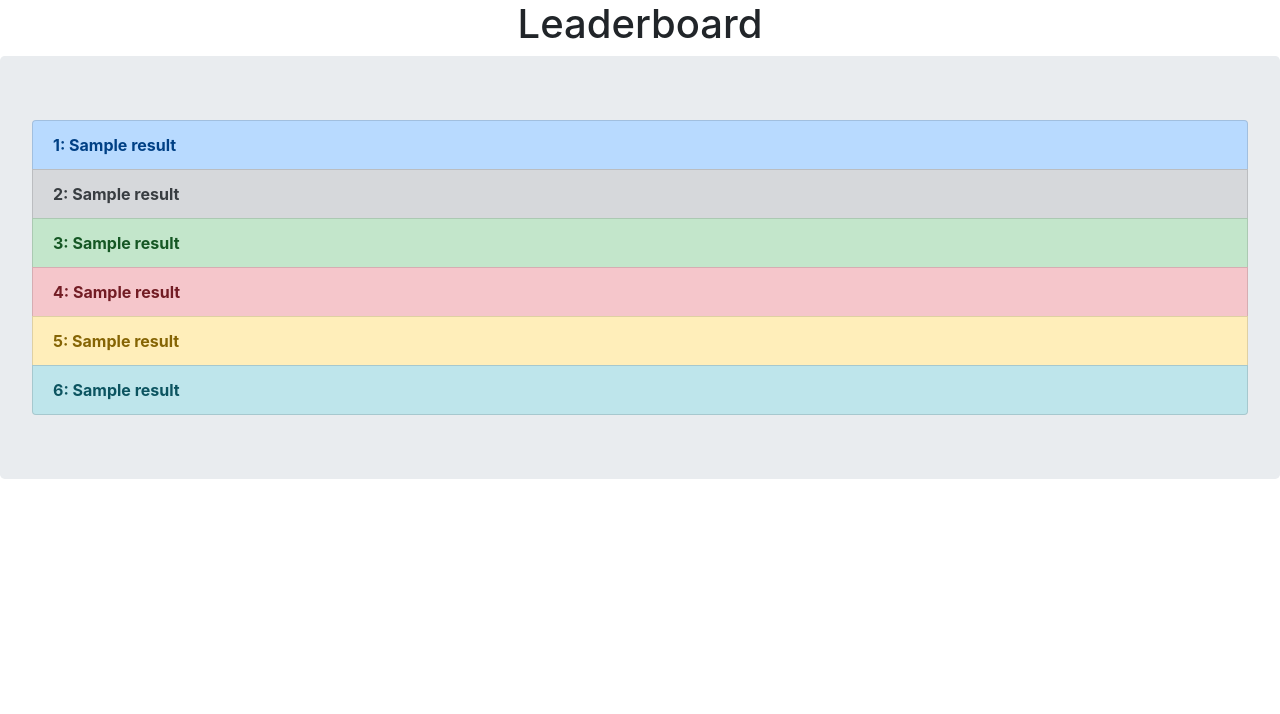
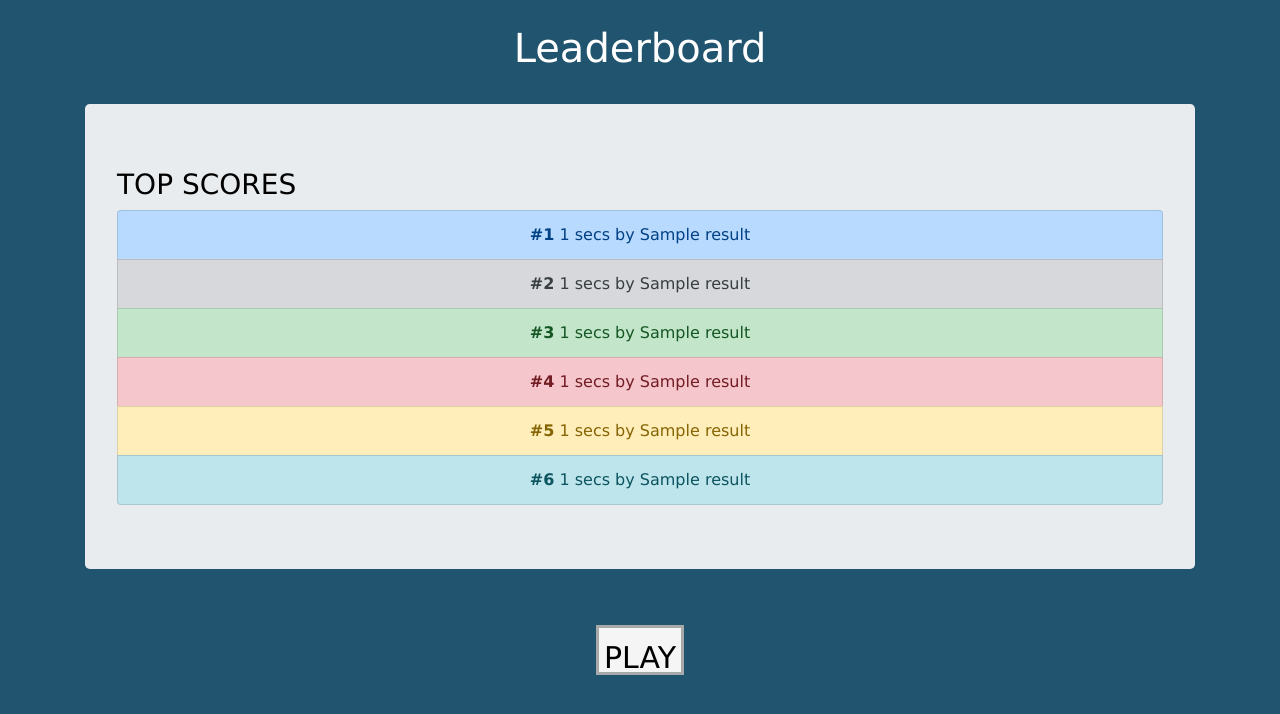
Before and after one commit to macklellan/Minesweeper-App, a Flask app: template templates/leaderboards.html in a window 1280 px wide. Shown: the top 714 px of the page. Run offline with Flask 2, Linux system fonts and the light colour scheme; the template is opened without the code that fills it: most values are stand-ins (such as "Sample title", 1, 10 or a date in 2020); some libraries are stand-ins or nearby versions.

Commit message:
Finished Leaderboard

```diff
--- a/templates/leaderboards.html
+++ b/templates/leaderboards.html
@@ -2,7 +2,7 @@
 <html lang="en">
 
 <head>
-    <link rel="stylesheet" type="text/css" href="{{ url_for('static', filename='style.css')}}">
+    <link rel="stylesheet" type="text/css" href="static/css/style.css">
     <link href="//netdna.bootstrapcdn.com/bootstrap/4.0.0/css/bootstrap.min.css" rel="stylesheet" id="bootstrap-css">
     <script src="//netdna.bootstrapcdn.com/bootstrap/4.0.0/js/bootstrap.min.js"></script>
     <script src="//code.jquery.com/jquery-1.11.1.min.js"></script>
@@ -11,19 +11,24 @@
 </head>
 
 
-<body>
-
-    <h1 align="center">Leaderboard</h1>
-
-    <div class="jumbotron">
-        <ul class="list-group">
-          <li class="list-group-item list-group-item-primary"><div style="font-weight:bold;">1: {{ result[0] }}</div></li>
-          <li class="list-group-item list-group-item-secondary"><div style="font-weight:bold;">2: {{ result[1] }}</div></li>
-          <li class="list-group-item list-group-item-success"><div style="font-weight:bold;">3: {{ result[2] }}</div></li>
-          <li class="list-group-item list-group-item-danger"><div style="font-weight:bold;">4: {{ result[3] }}</div></li>
-          <li class="list-group-item list-group-item-warning"><div style="font-weight:bold;">5: {{ result[4] }}</div></li>
-          <li class="list-group-item list-group-item-info"><div style="font-weight:bold;">6: {{ result[5] }}</div></li>
-        </ul>
+<body style="background-color: #21546e;font-family: verdana, sans-serif;color: white;">
+    <div class="container">
+        <br>
+        <h1 align="center">Leaderboard</h1>
+        <br>
+        <div class="jumbotron">
+            <h3 style="color: black; text-align: left;"> TOP SCORES</h3>
+            <ul class="list-group">
+              <li class="list-group-item list-group-item-primary"><div style="font-weight:bold; display: inline-block;">#1</div>   {{ result[0][0] }} secs by {{ result[0][1] }}</li>
+              <li class="list-group-item list-group-item-secondary"><div style="font-weight:bold;display: inline-block;">#2</div>   {{ result[1][0] }}  secs by  {{ result[1][1] }}</li>
+              <li class="list-group-item list-group-item-success"><div style="font-weight:bold;display: inline-block;">#3</div>   {{ result[2][0] }}  secs by  {{ result[2][1] }}</li>
+              <li class="list-group-item list-group-item-danger"><div style="font-weight:bold;display: inline-block;">#4</div>   {{ result[3][0] }}  secs by  {{ result[3][1] }}</li>
+              <li class="list-group-item list-group-item-warning"><div style="font-weight:bold;display: inline-block;">#5</div>   {{ result[4][0] }}  secs by  {{ result[4][1] }}</li>
+              <li class="list-group-item list-group-item-info"><div style="font-weight:bold;display: inline-block;">#6</div>   {{ result[5][0] }}  secs by  {{ result[5][1] }}</li>
+            </ul>
+        </div>
+        <br>
+        <div class=linkbox onclick="location.href = '/play'">PLAY</div>
     </div>
 </body>
 </html>
```
